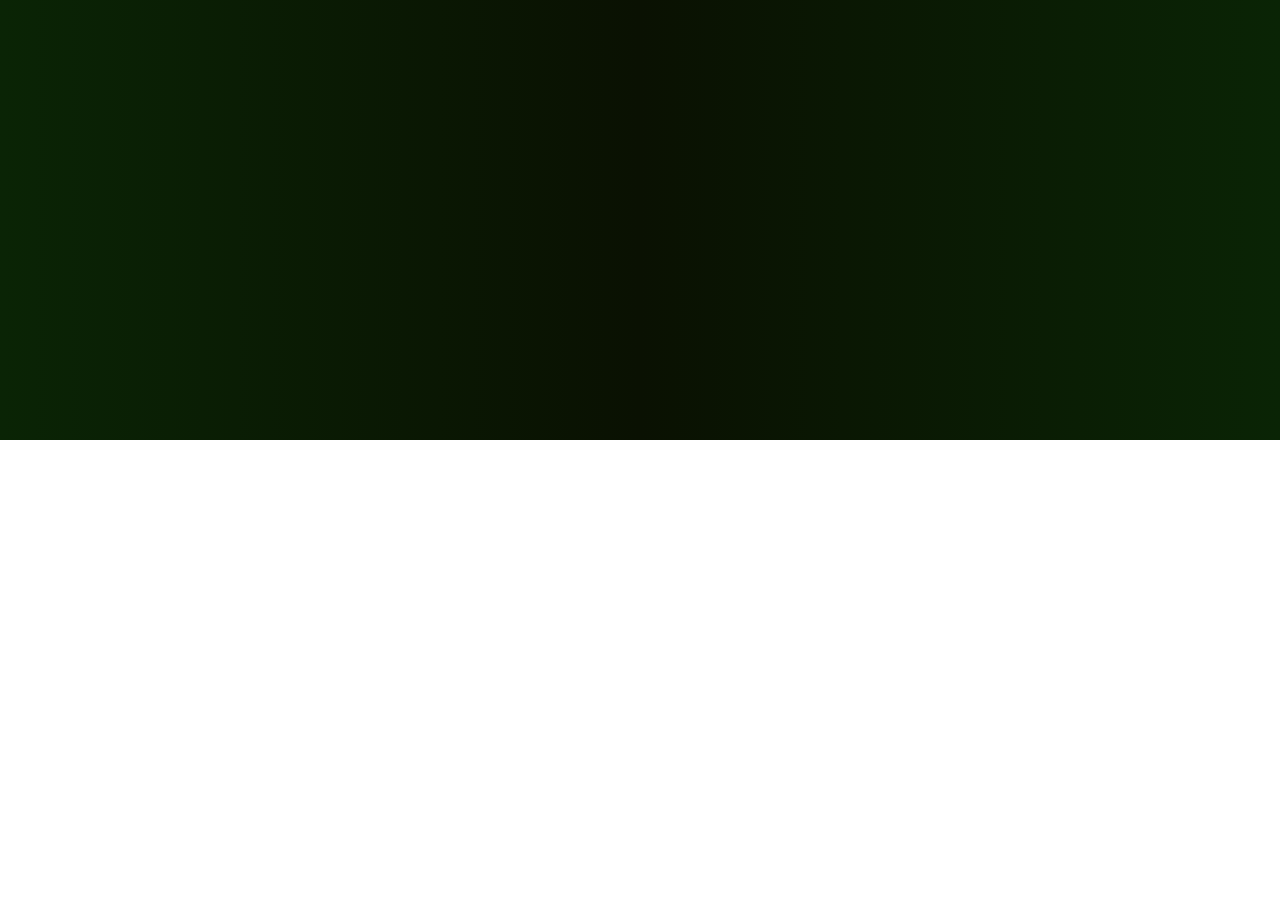
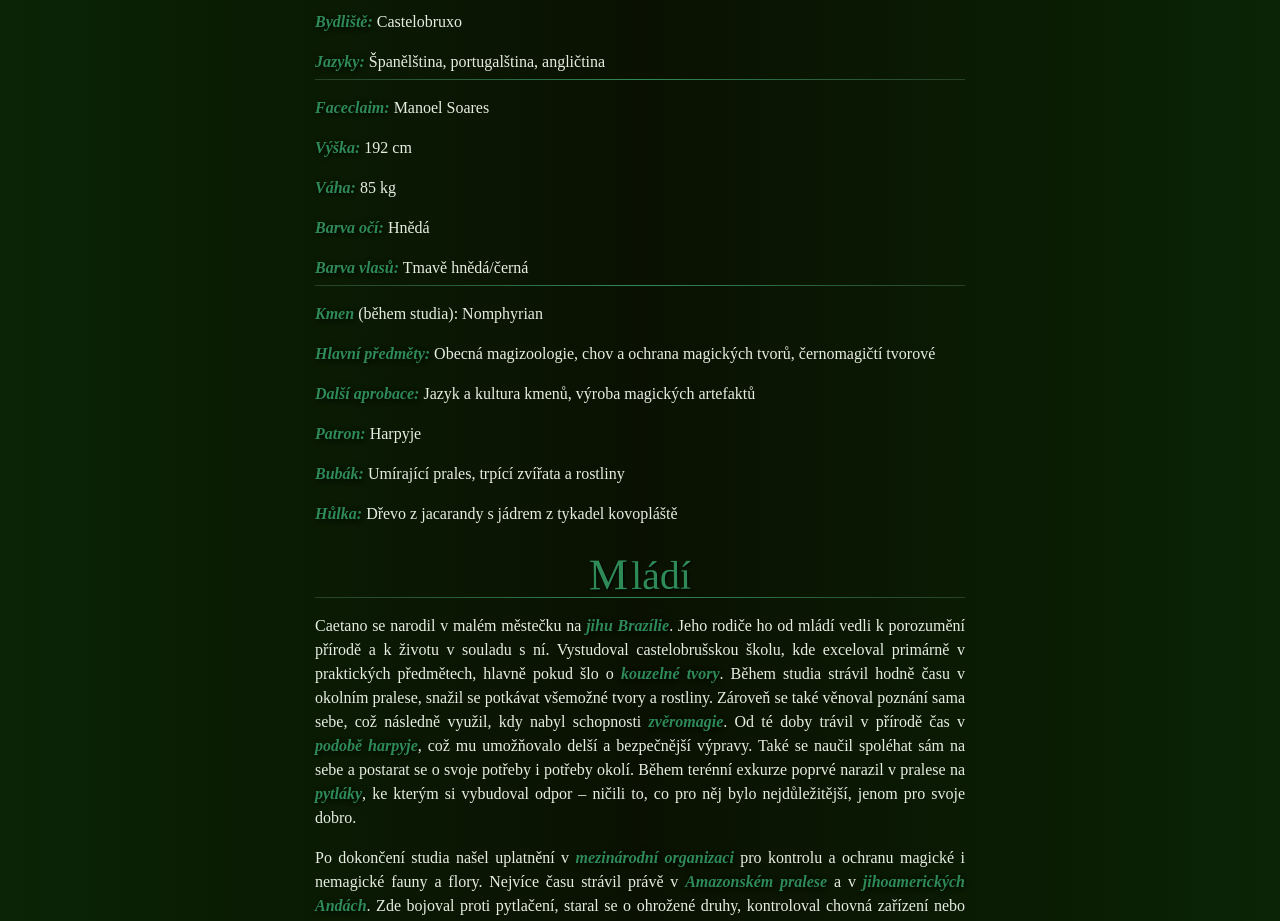
Before and after one commit to TKoritakova/casstellobruxxo, a React (Vite) app: page /#/caetano-murhala in a window 1280 px wide. Shown: the part 360-1281 px from the top of the page. Before the commit the page ends 800 px from the top, so only its background shows below. Built offline with nearby package versions, Linux system fonts and the light colour scheme; a web font is replaced by a local one.

Commit message:
Caetano Added

```diff
--- a/src/App.jsx
+++ b/src/App.jsx
@@ -79,6 +79,7 @@ import ChiaraAntoniaJose from "./pages/postavy/ChiaraAntoniaJose.jsx";
 import GabrielSebastianAlmeidaSoares from "./pages/postavy/GabrielSebastianAlmeidaSoares.jsx";
 import LuanaMarianaAlmeidaSoares from "./pages/postavy/LuanaMarianaAlmeidaSoares.jsx";
 import TristanYerayMoreno from "./pages/postavy/TristanYerayMoreno.jsx";
+import CaetanoMurhala from "./pages/postavy/CaetanoMurhala.jsx";
 
 
 function ScrollToTop() {
@@ -210,6 +211,7 @@ function App() {
           <Route path="/luana-mariana-almeida-soares" element={<LuanaMarianaAlmeidaSoares/>}/>
 
           <Route path="/tristan-yeray-moreno" element={<TristanYerayMoreno/>}/>
+          <Route path="/caetano-murhala" element={<CaetanoMurhala/>}/>
 
         </Routes>
       </main>
--- /dev/null
+++ b/src/pages/postavy/CaetanoMurhala.jsx
@@ -0,0 +1,106 @@
+import React from 'react'
+
+
+const CaetanoMurhala = () => (
+  <div>
+
+    <div className="main-header"><h1>Caetano Murhala</h1></div>
+    {/* id = 10926 */}
+
+    <p><span className='text-highlighter'>Narozeniny:</span> 17.8.1954</p>
+    <p><span className='text-highlighter'>Původ:</span> Smíšený</p>
+    <p><span className='text-highlighter'>Národnost:</span> Brazilská</p>
+    <p><span className='text-highlighter'>Bydliště:</span> Castelobruxo</p>
+    <p><span className='text-highlighter'>Jazyky:</span> Španělština, portugalština, angličtina</p>
+
+    <hr/>
+    <p><span className='text-highlighter'>Faceclaim:</span> Manoel Soares</p>
+    <p><span className='text-highlighter'>Výška:</span> 192 cm</p>
+    <p><span className='text-highlighter'>Váha:</span> 85 kg</p>
+    <p><span className='text-highlighter'>Barva očí:</span> Hnědá</p>
+    <p><span className='text-highlighter'>Barva vlasů:</span> Tmavě hnědá/černá</p>
+
+    <hr/>
+    <p><span className='text-highlighter'>Kmen</span> (během studia): Nomphyrian</p>
+    <p><span className='text-highlighter'>Hlavní předměty:</span> Obecná magizoologie, chov a ochrana magických tvorů,
+      černomagičtí tvorové</p>
+    <p><span className='text-highlighter'>Další aprobace:</span> Jazyk a kultura kmenů, výroba magických artefaktů</p>
+    <p><span className='text-highlighter'>Patron:</span> Harpyje</p>
+    <p><span className='text-highlighter'>Bubák:</span> Umírající prales, trpící zvířata a rostliny</p>
+    <p><span className='text-highlighter'>Hůlka:</span> Dřevo z jacarandy s jádrem z tykadel kovopláště</p>
+
+    <h2>Mládí</h2>
+    <hr/>
+
+    <p>Caetano se narodil v malém městečku na <span className='text-highlighter'>jihu Brazílie</span>. Jeho rodiče ho od
+      mládí vedli k porozumění přírodě a k životu v souladu s ní. Vystudoval castelobrušskou školu, kde exceloval
+      primárně v praktických předmětech, hlavně pokud šlo o <span className='text-highlighter'>kouzelné tvory</span>.
+      Během studia strávil hodně času v okolním pralese, snažil se potkávat všemožné tvory a rostliny. Zároveň se také
+      věnoval poznání sama sebe, což následně využil, kdy nabyl schopnosti <span
+        className='text-highlighter'>zvěromagie</span>. Od té doby trávil v přírodě čas v <span
+        className='text-highlighter'>podobě harpyje</span>, což mu umožňovalo delší a bezpečnější výpravy. Také se
+      naučil spoléhat sám na sebe a postarat se o svoje potřeby i potřeby okolí. Během terénní exkurze poprvé narazil v
+      pralese na <span className='text-highlighter'>pytláky</span>, ke kterým si vybudoval odpor – ničili to, co pro něj
+      bylo nejdůležitější, jenom pro svoje dobro.</p>
+
+    <p>Po dokončení studia našel uplatnění v <span className='text-highlighter'>mezinárodní organizaci</span> pro
+      kontrolu a ochranu magické i nemagické fauny a flory. Nejvíce času strávil právě v <span
+        className='text-highlighter'>Amazonském pralese</span> a v <span className='text-highlighter'>jihoamerických Andách</span>.
+      Zde bojoval proti pytlačení, staral se o ohrožené druhy, kontroloval chovná zařízení nebo plantáže.</p>
+
+    <h2>Výuka a profesní život</h2>
+    <hr/>
+    <p>Kvůli jedné <span className='text-highlighter'>tragické misi</span>, o jejímž průběhu se jen tak nikomu nesvěřil
+      (a pokud to udělá, pak je jisté, že je pro něj daný člověk opravdu blízký a důležitý), práci opustil a v roce 1992
+      nastoupil coby <span className='text-highlighter'>profesor zpět do Castelobruxa</span>. Na takové práci ho kromě
+      toho, že může trávit čas v místě, které má opravdu rád, a že může předávat své znalosti a zkušenosti budoucím
+      generacím, lákalo i klidné prostředí a možnost věnovat se dalšímu rozvoji. Zpočátku se věnoval primárně
+      výuce <span className='text-highlighter'>obecné magizoologie</span> a <span className='text-highlighter'>chovu a ochraně magických tvorů</span>,
+      ale během několika let, kdy se zajímal o artefakty a mimo jiné podnikal další výpravy do hlubin pralesa –
+      tentokráte za domorodými kmeny, přidal do svého repertoáru právě <span className='text-highlighter'>výrobu magických artefaktů</span> a <span
+        className='text-highlighter'>jazyk a kulturu kmenů</span>. Při své výuce dbá na zapojení studentů do výuky,
+      stejně tak na předávání svých vlastních <span className='text-highlighter'>zkušeností z praxe</span>. Dává hodně
+      prostoru pro diskuzi nebo dotazy. Během toho všeho si ale udržuje respekt a profesionalitu. A to platí ještě o
+      něco málo víc nyní – od začátku školního roku 2008/09 totiž zaujímá pozici <span className='text-highlighter'>zástupce školy</span>.
+    </p>
+
+    <h2>Povaha</h2>
+    <hr/>
+    <p>Caetano je <span className='text-highlighter'>klidný, trpělivý a hluboce empatický</span> člověk, pokud jde o
+      přírodu a zvířata. Studentům se může zdát na první pohled extravertní a otevřený, rád tráví čas mimo hodiny
+      probíráním všemožných témat, <span className='text-highlighter'>k lidem si však hledá cestu o něco déle</span>.
+      Tragická mise z minulosti v něm zanechala jistou míru nejistoty – v otázce svého soukromí je <span
+        className='text-highlighter'>uzavřenější</span> a plnou důvěru v člověka si buduje opravdu pomalu. Pokud ale
+      člověku věří, pak mu <span className='text-highlighter'>věří bezmezně</span>. V roli profesora a zástupce
+      vystupuje spravedlivě a má <span className='text-highlighter'>přirozenou autoritu</span>. Není přehnaně přísný,
+      ale <span className='text-highlighter'>netoleruje lehkovážnost</span> a nepřiznání vlastní viny.</p>
+
+    <h2>Vzhled</h2>
+    <hr/>
+    <p>Je to <span className='text-highlighter'>statný muž tmavší barvy pleti</span>, přičemž jeho postava už na první
+      pohled vytváří dost silné a <span className='text-highlighter'>energické charisma</span>. Nejvýraznějším prvkem
+      jsou jeho <span className='text-highlighter'>hnědočerné vlasy – dredy</span>, které nosí většinou volně padající k
+      ramenům. Mimo to má <span className='text-highlighter'>středně krátký plnovous</span>, který mu dodává na
+      váženosti a autoritě. Během života a cest v divočině si vybudoval poměrně <span className='text-highlighter'>svalnatou postavu</span>.
+      Co se oblékání týče, největší důraz dává na <span className='text-highlighter'>funkčnost a pohodlí</span>.
+      Nejčastěji nosí plášť podobný studentským uniformám v <span className='text-highlighter'>hnědo-zlaté barevné kombinaci</span>.
+      Často ho ale také můžete zahlédnout v košili přírodních barev a pevných hnědých kalhotách. Na pravé ruce
+      nosí <span className='text-highlighter'>hnědý kožený náramek s vyrytými jihoamerickými runami</span>.</p>
+
+    <h2>Zájmy</h2>
+    <hr/>
+    <p>Mezi jeho zájmy by se jistě dala zařadit i samotná profese. <span
+      className='text-highlighter'>Baví ho učit</span>, předávat znalosti mladším, ale na práci má rád také to, že se od
+      studentů často dozví něco nového. Ačkoliv už se ochraně přírody nevěnuje aktivně naplno, v okolí školy stále <span
+        className='text-highlighter'>sleduje ohrožené druhy</span>, monitoruje jejich migrační cesty a snaží se udržovat
+      prales příznivým prostředím pro jejich život. Během profesorských let se od domorodých kmenů naučil <span
+        className='text-highlighter'>pokročilé výrobě artefaktů</span>, ve volném čase vytváří artefakty vlastní nebo se
+      snaží vylepšit či jinak upravit artefakty již známé. Velmi rád také tráví čas ve své <span
+        className='text-highlighter'>zvířecí podobě</span>, kdy má čas na vnitřní meditaci, odpočinek, zároveň cítí
+      absolutní svobodu a sounáležitost s přírodou. Mimo to také často čte, čímž rozšiřuje své znalosti o <span
+        className='text-highlighter'>původním obyvatelstvu a jejich zvycích</span>, což kombinuje s praktickým
+      zjišťováním informací.</p>
+  </div>
+)
+
+export default CaetanoMurhala
```
Also changed, not shown: src/pages/postavy/Sablona.jsx (+16 -23 lines).
